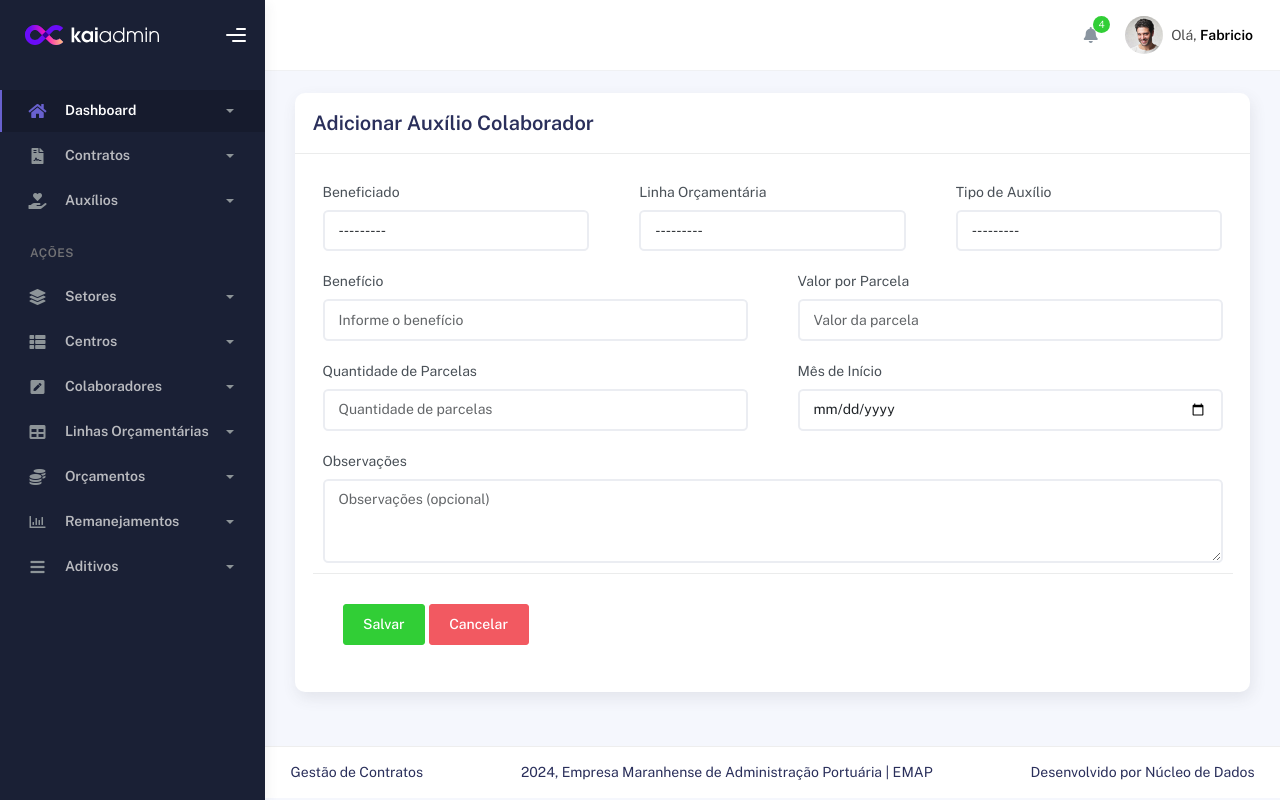
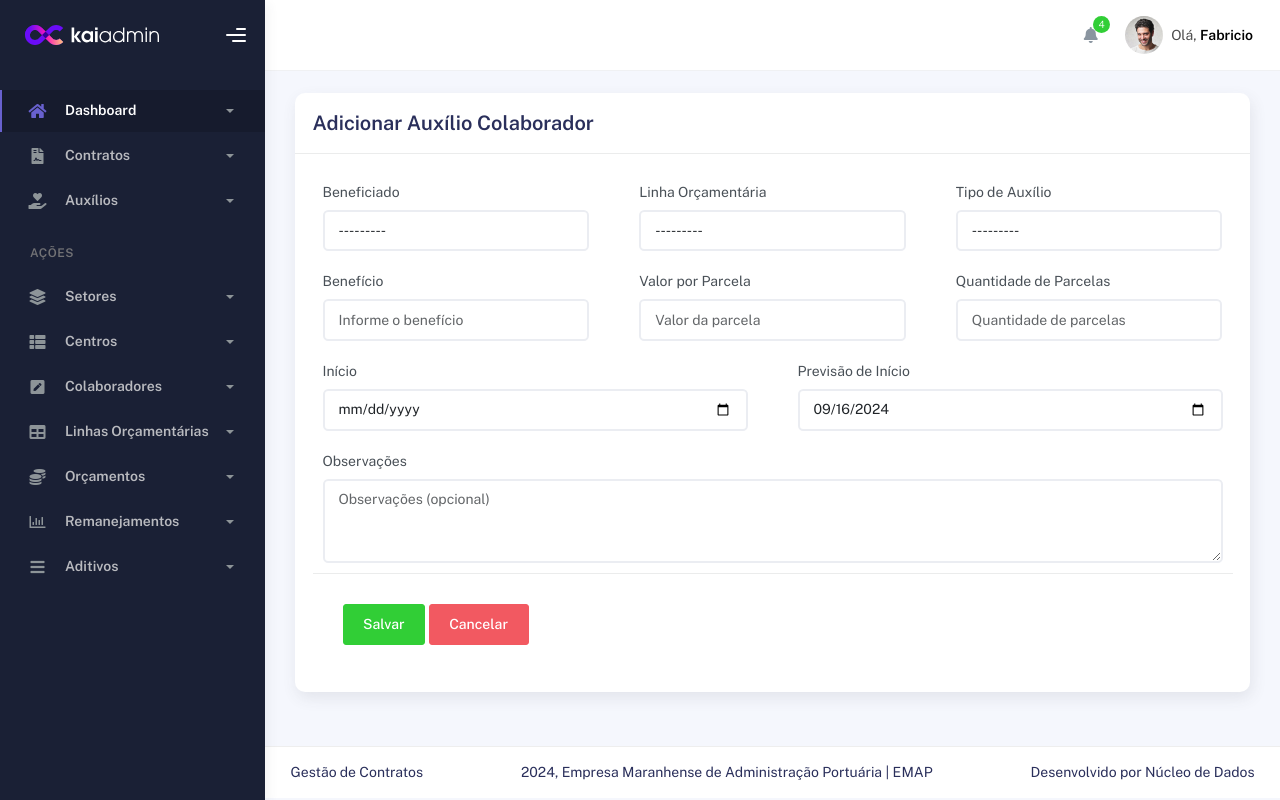
Before and after one commit to DaniloDalessandro/Syscontracts, a Django app: page /auxilios/create/ in a window 1280 px wide. Run offline with Django 5.2, Linux system fonts and the light colour scheme; data comes from the database, SQL or seed files in the repository; both versions use the stored data as it was after the commit; data that the repository does not hold is empty; some libraries are stand-ins or nearby versions.

Commit message:
ajuste no app orçamentos

```diff
--- a/aid/forms.py
+++ b/aid/forms.py
@@ -6,7 +6,7 @@ class AuxilioColaboradorForm(forms.ModelForm):
         model = AuxilioColaborador
         fields = [
             'beneficiado', 'linha', 'tipo', 'beneficio',
-            'valor_parcela', 'qtd_parcelas', 'obs', 'mes_inicio'
+            'valor_parcela', 'qtd_parcelas', 'obs', 'mes_inicio', 'previsao_inicio'
         ]
         widgets = {
             'beneficiado': forms.Select(attrs={'class': 'form-control'}),  # Campo de seleção para o colaborador
@@ -17,4 +17,5 @@ class AuxilioColaboradorForm(forms.ModelForm):
             'qtd_parcelas': forms.NumberInput(attrs={'class': 'form-control', 'placeholder': 'Quantidade de parcelas'}),  # Campo numérico para quantidade de parcelas
             'obs': forms.Textarea(attrs={'class': 'form-control', 'rows': 3, 'placeholder': 'Observações (opcional)'}),  # Campo de texto para observações
             'mes_inicio': forms.DateInput(attrs={'class': 'form-control', 'type': 'date'}),  # Campo de data com seletor de calendário
+            'previsao_inicio': forms.DateInput(attrs={'class': 'form-control', 'type': 'date'}),  # Campo de data com seletor de calendário
         }
--- a/aid/templates/auxiliocolaborador_form.html
+++ b/aid/templates/auxiliocolaborador_form.html
@@ -12,6 +12,7 @@
                     <div class="card-body">
                         <form method="post">
                             {% csrf_token %}
+
                             <!-- Primeira linha com 3 campos -->
                             <div class="row">
                                 <div class="col-md-4">
@@ -34,39 +35,45 @@
                                 </div>
                             </div>
 
-                            <!-- Segunda linha com 2 campos -->
+                            <!-- Segunda linha com 3 campos -->
                             <div class="row">
-                                <div class="col-md-6">
+                                <div class="col-md-4">
                                     <div class="form-group">
                                         <label for="beneficio">Benefício</label>
                                         {{ form.beneficio }}
                                     </div>
                                 </div>
-                                <div class="col-md-6">
+                                <div class="col-md-4">
                                     <div class="form-group">
                                         <label for="valor_parcela">Valor por Parcela</label>
                                         {{ form.valor_parcela }}
                                     </div>
                                 </div>
-                            </div>
-
-                            <!-- Terceira linha com 2 campos -->
-                            <div class="row">
-                                <div class="col-md-6">
+                                <div class="col-md-4">
                                     <div class="form-group">
                                         <label for="qtd_parcelas">Quantidade de Parcelas</label>
                                         {{ form.qtd_parcelas }}
                                     </div>
                                 </div>
+                            </div>
+
+                            <!-- Linha apenas com os campos Início e Previsão de Início -->
+                            <div class="row">
                                 <div class="col-md-6">
                                     <div class="form-group">
-                                        <label for="mes_inicio">Mês de Início</label>
+                                        <label for="mes_inicio">Início</label>
                                         {{ form.mes_inicio }}
+                                    </div>
+                                </div>
+                                <div class="col-md-6">
+                                    <div class="form-group">
+                                        <label for="previsao_inicio">Previsão de Início</label>
+                                        {{ form.previsao_inicio }}
                                     </div>
                                 </div>
                             </div>
 
-                            <!-- Linha para Observações -->
+                            <!-- Linha completa com Observações -->
                             <div class="row">
                                 <div class="col-md-12">
                                     <div class="form-group">
```
Also changed, not shown: budgets/models.py (+5 -5 lines), db.sqlite3.
